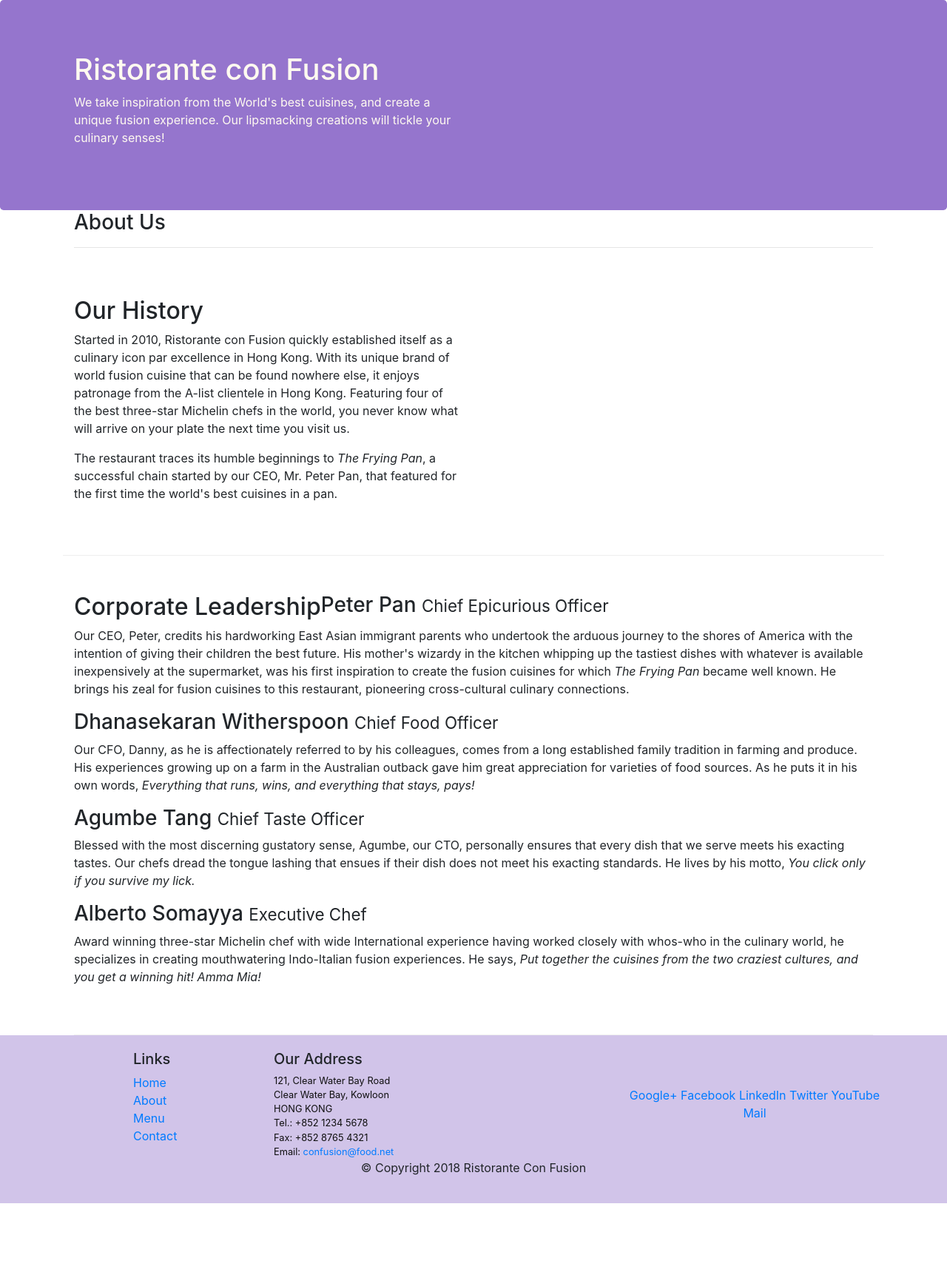
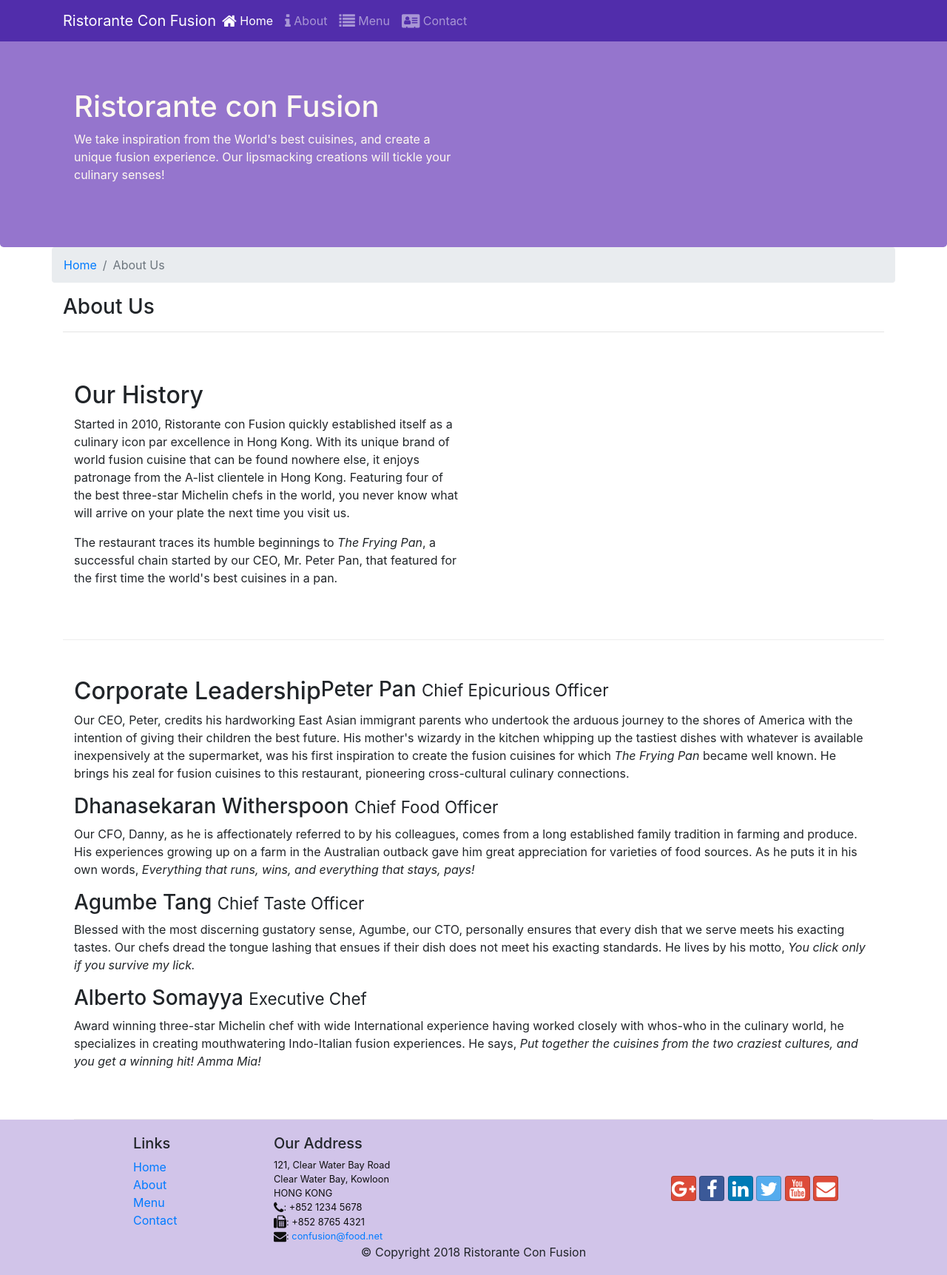
Before and after one commit to skpir4t3/TestProject, a website: page aboutus.html in a window 1280 px wide. Shown: the top 1723 px of the page at 74% size. Before the commit the page ends 1626 px from the top, so only its background shows below. Drawn offline with nearby package versions, Linux system fonts and the light colour scheme.

Commit message:
adding icons and navbar

```diff
--- a/aboutus.html
+++ b/aboutus.html
@@ -7,11 +7,31 @@
     <meta http-equiv="x-ua-compatible" content="ie=edge">
 
     <link rel="stylesheet" href="node_modules/bootstrap/dist/css/bootstrap.min.css">
+    <link rel="stylesheet" href="node_modules/font-awesome/css/font-awesome.min.css">
+    <link rel="stylesheet" href="node_modules/bootstrap-social/bootstrap-social.css">
     <link rel="stylesheet" href="css/style.css">
     <title>Ristorante Con Fusion: About Us</title>
 </head>
 
 <body>
+
+    <nav class="navbar navbar-dark navbar-expand-sm navbar-dark fixed-top">
+        <div class="container">
+            <button class="navbar-toggler" type="button" data-toggle="collapse" data-target="#Navbar">
+                <span class="navbar-toggler-icon"></span>
+            </button>
+            <a href="/" class="navbar-brand mr-auto">Ristorante Con Fusion</a>
+            <div class="collapse navbar-collapse" id="Navbar">
+                <ul class="navbar-nav mr-auto">
+                    <li class="nav-item active"><a href="/" class="nav-link"><span class="fa fa-home fa-lg"></span> Home</a></li>
+                    <li class="nav-item"><a href="aboutus.html" class="nav-link"><span class="fa fa-info fa-lg"></span> About</a></li>
+                    <li class="nav-item"><a href="#" class="nav-link"><span class="fa fa-list fa-lg"></span> Menu</a></li>
+                    <li class="nav-item"><a href="#" class="nav-link"><span class="fa fa-address-card fa-lg"></span> Contact</a></li>
+                </ul>
+            </div>
+        </div>
+    </nav>
+
     <header class="jumbotron">
         <div class="container">
             <div class="row row-header">
@@ -26,7 +46,11 @@
     </header>
 
     <div class="container">
-        <div row>
+        <div class="row">
+            <ol class="col-12 breadcrumb">
+                <li class="breadcrumb-item"><a href="/">Home</a></li>
+                <li class="breadcrumb-item active"><a>About Us</a></li>
+            </ol>
             <div class="col-12">
                <h3>About Us</h3>
                <hr>
@@ -66,31 +90,31 @@
                 <div class="col-4 offset-1 col-sm-2">
                     <h5>Links</h5>
                     <ul class="list-unstyled">
-                        <li><a href="#">Home</a></li>
-                        <li><a href="#">About</a></li>
+                        <li><a href="/">Home</a></li>
+                        <li><a href="aboutus.html">About</a></li>
                         <li><a href="#">Menu</a></li>
                         <li><a href="#">Contact</a></li>
                     </ul>
                 </div>
-                <div class="col-7 col-sm-5">
+                <div class="address col-7 col-sm-5">
                     <h5>Our Address</h5>
                     <address>
 		              121, Clear Water Bay Road<br>
 		              Clear Water Bay, Kowloon<br>
 		              HONG KONG<br>
-		              Tel.: +852 1234 5678<br>
-		              Fax: +852 8765 4321<br>
-		              Email: <a href="mailto:confusion@food.net">confusion@food.net</a>
+		              <i class="fa fa-phone fa-lg"></i>: +852 1234 5678<br>
+		              <i class="fa fa-fax fa-lg"></i>: +852 8765 4321<br>
+		              <i class="fa fa-envelope fa-lg"></i>: <a href="mailto:confusion@food.net">confusion@food.net</a>
 		           </address>
                 </div>
                 <div class="col-12 col-sm-4 align-self-center">
                     <div class="text-center">
-                        <a href="http://google.com/+">Google+</a>
-                        <a href="http://www.facebook.com/profile.php?id=">Facebook</a>
-                        <a href="http://www.linkedin.com/in/">LinkedIn</a>
-                        <a href="http://twitter.com/">Twitter</a>
-                        <a href="http://youtube.com/">YouTube</a>
-                        <a href="mailto:">Mail</a>
+                        <a class="btn btn-social-icon btn-google" href="http://google.com/+"><i class="fa fa-google-plus fa-lg"></i></a>
+                        <a class="btn btn-social-icon btn-facebook" href="http://www.facebook.com/profile.php?id="><i class="fa fa-facebook fa-lg"></i></a>
+                        <a class="btn btn-social-icon btn-linkedin" href="http://www.linkedin.com/in/"><i class="fa fa-linkedin fa-lg"></i></a>
+                        <a class="btn btn-social-icon btn-twitter" href="http://twitter.com/"><i class="fa fa-twitter fa-lg"></i></a>
+                        <a class="btn btn-social-icon btn-google" href="http://youtube.com/"><i class="fa fa-youtube fa-lg"></i></a>
+                        <a class="btn btn-social-icon btn-google" href="mailto:"><i class="fa fa-envelope fa-lg"></i></a>
                     </div>
                 </div>
            </div>
--- a/css/style.css
+++ b/css/style.css
@@ -27,3 +27,12 @@ address{
     margin: 0px;
     color: #0f0f0f;
 }
+
+body{
+    padding: 50px 0px;
+    z-index: 0;
+}
+
+.navbar-dark {
+    background-color: #512dab;
+}
--- a/package.json
+++ b/package.json
@@ -5,6 +5,8 @@
   "main": "index.html",
   "dependencies": {
     "bootstrap": "^4.0.0",
+    "bootstrap-social": "^5.1.1",
+    "font-awesome": "^4.7.0",
     "jquery": "^3.3.1",
     "lite-server": "^2.5.4",
     "popper.js": "^1.12.9",
```
Also changed, not shown: index.html (+30 -11 lines), 1 other file.
